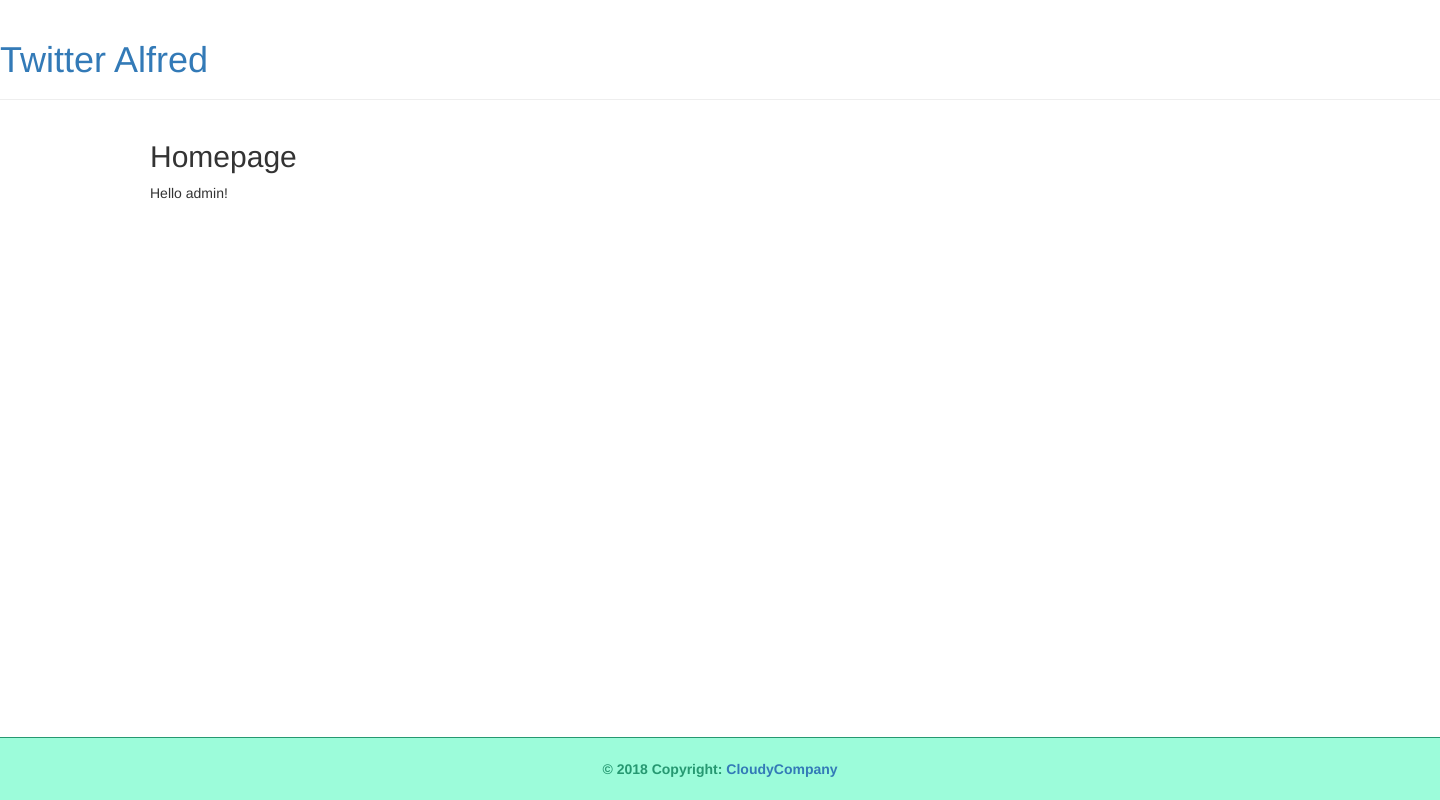
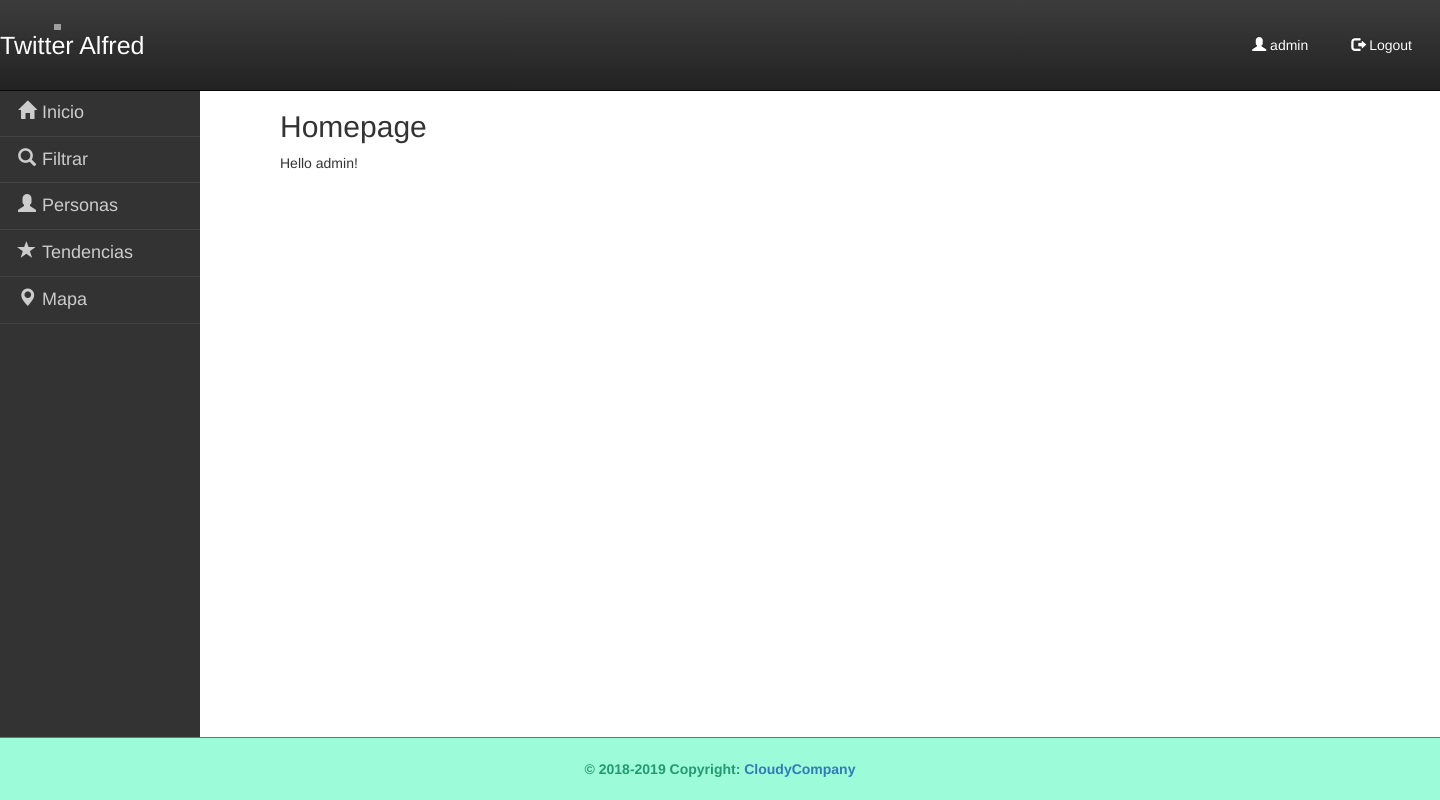
Before and after one commit to CloudyCompany/TwitterAlfred, a Django app: page /home/ in a window 1440 px wide. Run offline with Django 3.2, Linux system fonts and the light colour scheme; a user stored in the database is signed in; some libraries are stand-ins or nearby versions; grey boxes are pictures that could not be loaded.

Commit message:
new design

```diff
--- a/main/static/style.css
+++ b/main/static/style.css
@@ -6,3 +6,133 @@ footer {
     color: #269871;
     border-top: solid 10px #269871;
 }
+
+.page-header a{
+    /* padding-left: 3em; */
+    color: #37CBDE!important;
+    text-decoration: none;
+}
+
+.logo {
+    width:13%;
+    float:left;
+    padding-left: 3em;
+    margin-right: 1em;
+    padding-top:0.5em;
+}
+
+.logo-text{
+    font-size: 25px;
+    color:white;
+}
+
+.logo-text:hover{
+    color:white;
+    text-decoration: none;
+}
+/* Side bar menu */
+.navbar-global {
+background-color: indigo;
+}
+
+.navbar-brand {
+    height:5em;
+}
+.navbar-global .navbar-brand {
+color: white;
+}
+
+.navbar-global .navbar-user > li > a
+{
+color: white;
+padding-top:2.5em;
+padding-right:2em;
+}
+
+.navbar-primary {
+background-color: #333;
+bottom: 0px;
+left: 0px;
+position: absolute;
+top: 90px;
+width: 200px;
+z-index: 8;
+overflow: hidden;
+-webkit-transition: all 0.1s ease-in-out;
+-moz-transition: all 0.1s ease-in-out;
+transition: all 0.1s ease-in-out;
+font-size: 18px;
+}
+
+.navbar-primary.collapsed {
+width: 60px;
+}
+
+.navbar-primary.collapsed .glyphicon {
+font-size: 22px;
+}
+
+.navbar-primary.collapsed .nav-label {
+display: none;
+}
+
+.btn-expand-collapse {
+    position: absolute;
+    display: block;
+    left: 0px;
+    bottom:0;
+    width: 100%;
+    padding: 8px 0;
+    border-top:solid 1px #666;
+    color: grey;
+    font-size: 20px;
+    text-align: center;
+}
+
+.btn-expand-collapse:hover,
+.btn-expand-collapse:focus {
+    background-color: #222;
+    color: white;
+}
+
+.btn-expand-collapse:active {
+    background-color: #111;
+}
+
+.navbar-primary-menu,
+.navbar-primary-menu li {
+margin:0; padding:0;
+list-style: none;
+}
+
+.navbar-primary-menu li a {
+display: block;
+padding: 10px 18px;
+text-align: left;
+border-bottom:solid 1px #444;
+color: #ccc;
+}
+
+.navbar-primary-menu li a:hover {
+background-color: #000;
+text-decoration: none;
+color: white;
+}
+
+.navbar-primary-menu li a .glyphicon {
+margin-right: 6px;
+}
+
+.navbar-primary-menu li a:hover .glyphicon {
+color: orchid;
+}
+
+.main-content {
+margin-top: 60px;
+margin-left: 250px;
+padding: 30px;
+}
+
+.collapsed + .main-content {
+margin-left: 60px;
+}
--- a/main/templates/base.html
+++ b/main/templates/base.html
@@ -5,14 +5,48 @@
         <link rel="stylesheet" href="//maxcdn.bootstrapcdn.com/bootstrap/3.2.0/css/bootstrap.min.css">
         <link rel="stylesheet" type="text/css" href="{% static 'style.css' %}">
         <link rel="stylesheet" href="//maxcdn.bootstrapcdn.com/bootstrap/3.2.0/css/bootstrap-theme.min.css">
+        <link rel="shortcut icon" type="image/png" href="{% static 'favicon.png' %}"/>
         <link href='//fonts.googleapis.com/css?family=Lobster&subset=latin,latin-ext' rel='stylesheet' type='text/css'>
     </head>
     <body>
-        <div class="page-header">
-            <h1><a href="/">Twitter Alfred</a></h1>
-        </div>
-
-        <div class="content container">
+        <nav class="navbar navbar-inverse navbar-global navbar-fixed-top">
+            <div class="container-fluid">
+                <div class="navbar-header">
+                <button type="button" class="navbar-toggle collapsed" data-toggle="collapse" data-target="#navbar" aria-expanded="false" aria-controls="navbar">
+                    <span class="sr-only">Toggle navigation</span>
+                    <span class="icon-bar"></span>
+                    <span class="icon-bar"></span>
+                    <span class="icon-bar"></span>
+                </button>
+                <div class="navbar-brand">
+                    <div class="row navbar-user">
+                        <img class="logo" src="https://comicbookcompass.files.wordpress.com/2013/04/batman_tas_alfred.png"/>
+                        <br/>
+                        <a class="logo-text" href="/home">Twitter Alfred</a>
+                    </div>
+                </div>
+                </div>
+                <div id="navbar" class="collapse navbar-collapse">
+                <ul class="nav navbar-nav navbar-user navbar-right">
+                    <li><a href="#"><span class="glyphicon glyphicon-user"></span> {{user.username}} </a></li>
+                    <li><a href="#about"><span class="glyphicon glyphicon-log-out"></span> Logout</a></li>
+                </ul>
+                </div>
+            </div>
+            </nav>
+        <nav class="navbar-primary">
+        <a href="#" class="btn-expand-collapse"><span class="glyphicon glyphicon-menu-left"></span></a>
+        <ul class="navbar-primary-menu">
+            <li>
+            <a href="/home"><span class="glyphicon glyphicon-home"></span><span class="nav-label">Inicio</span></a>
+            <a href="#"><span class="glyphicon glyphicon-search"></span><span class="nav-label">Filtrar</span></a>
+            <a href="#"><span class="glyphicon glyphicon-user"></span><span class="nav-label">Personas</span></a>
+            <a href="#"><span class="glyphicon glyphicon-star"></span><span class="nav-label">Tendencias</span></a>
+            <a href="#"><span class="glyphicon glyphicon-map-marker"></span><span class="nav-label">Mapa</span></a>
+            </li>
+        </ul>
+        </nav>
+        <div class="content container main-content">
             <div class="row">
                 <div class="col-md-8">
                     {% block content %}
@@ -21,7 +55,7 @@
             </div>
         </div>
         <footer class="page-footer font-small indigo navbar-fixed-bottom">
-                <div class="footer-copyright text-center py-3">© 2018 Copyright:
+                <div class="footer-copyright text-center py-3">© 2018-2019 Copyright:
                         <a href="https://github.com/CloudyCompany"> CloudyCompany</a>
                 </div>
         </footer>
```
Also changed, not shown: main/static/favicon.png (added).
